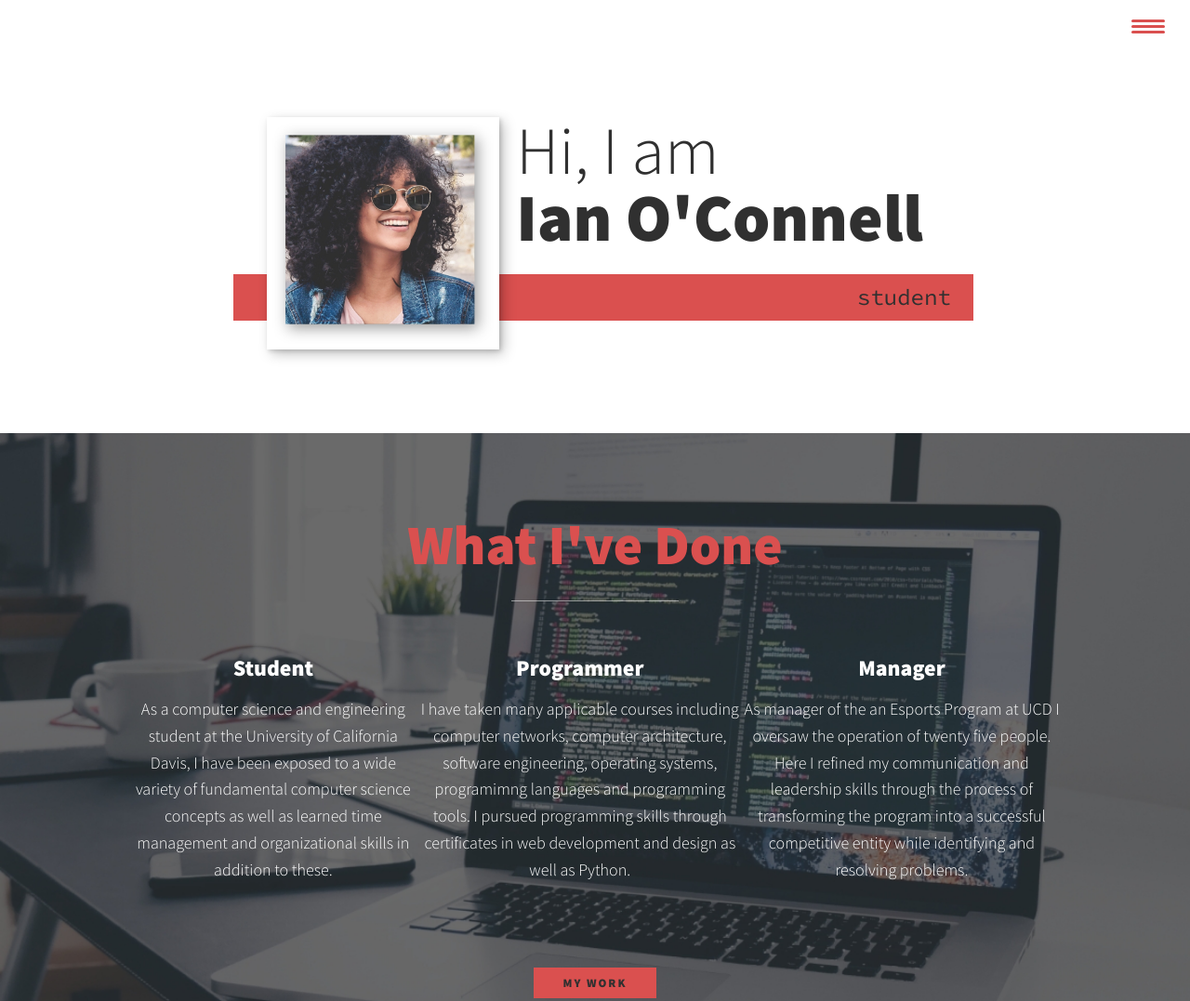
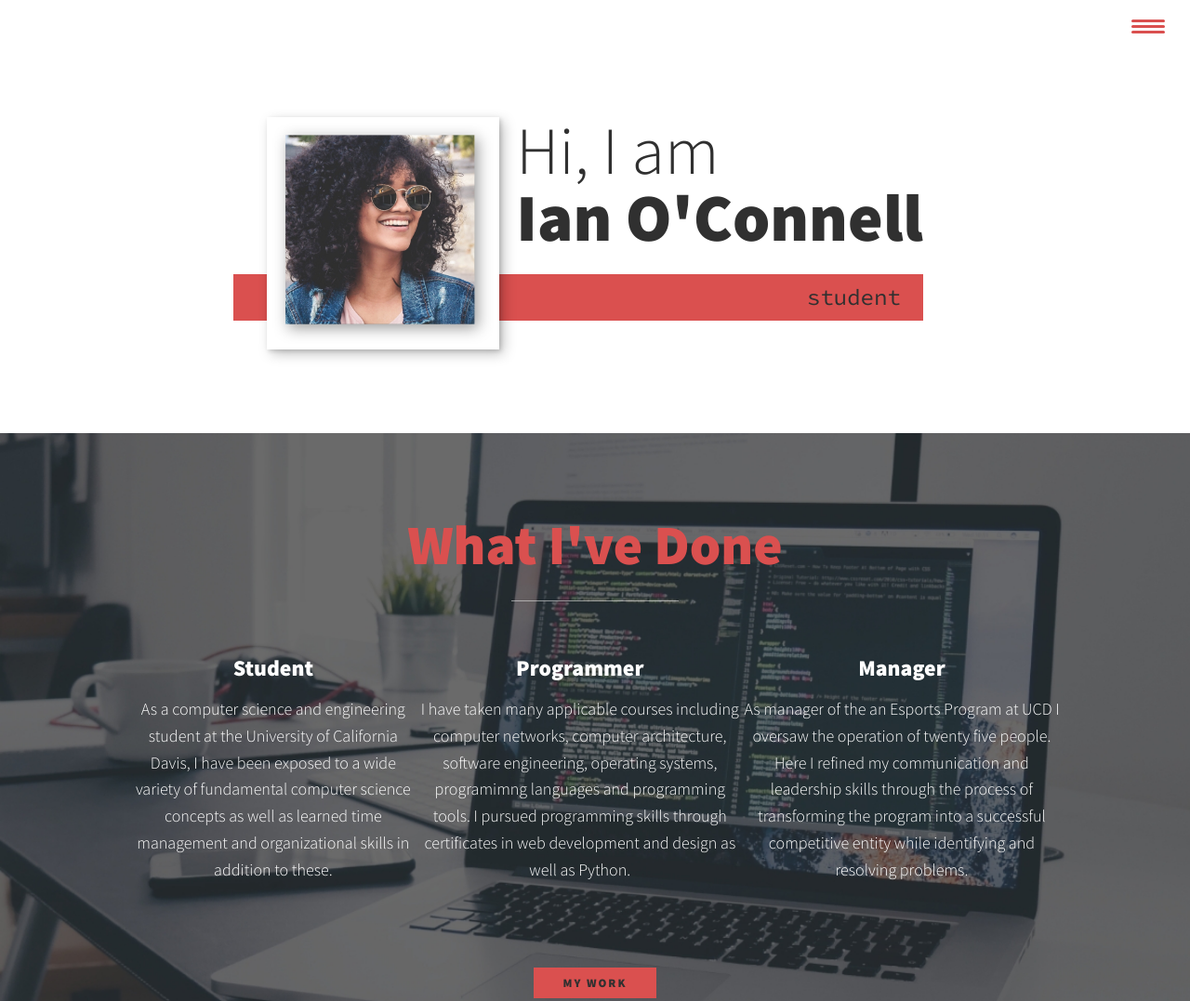
Before and after one commit to Braxai/portfolio-website, a plain HTML site: page Personal Website/index.html in a window 1280 px wide. Shown: the top 1077 px of the page at 93% size. Drawn offline with nearby package versions, Linux system fonts and the light colour scheme.

Commit message:
adjust intro width for new title

```diff
--- a/Personal Website/css/style.css
+++ b/Personal Website/css/style.css
@@ -275,7 +275,7 @@ header {
         text-align: right;
         position: relative;
         left: -1.5em;
-        width: calc(100% + 3.75em);
+        width: calc(100% + 1.5em);
     }
 }
 
```
